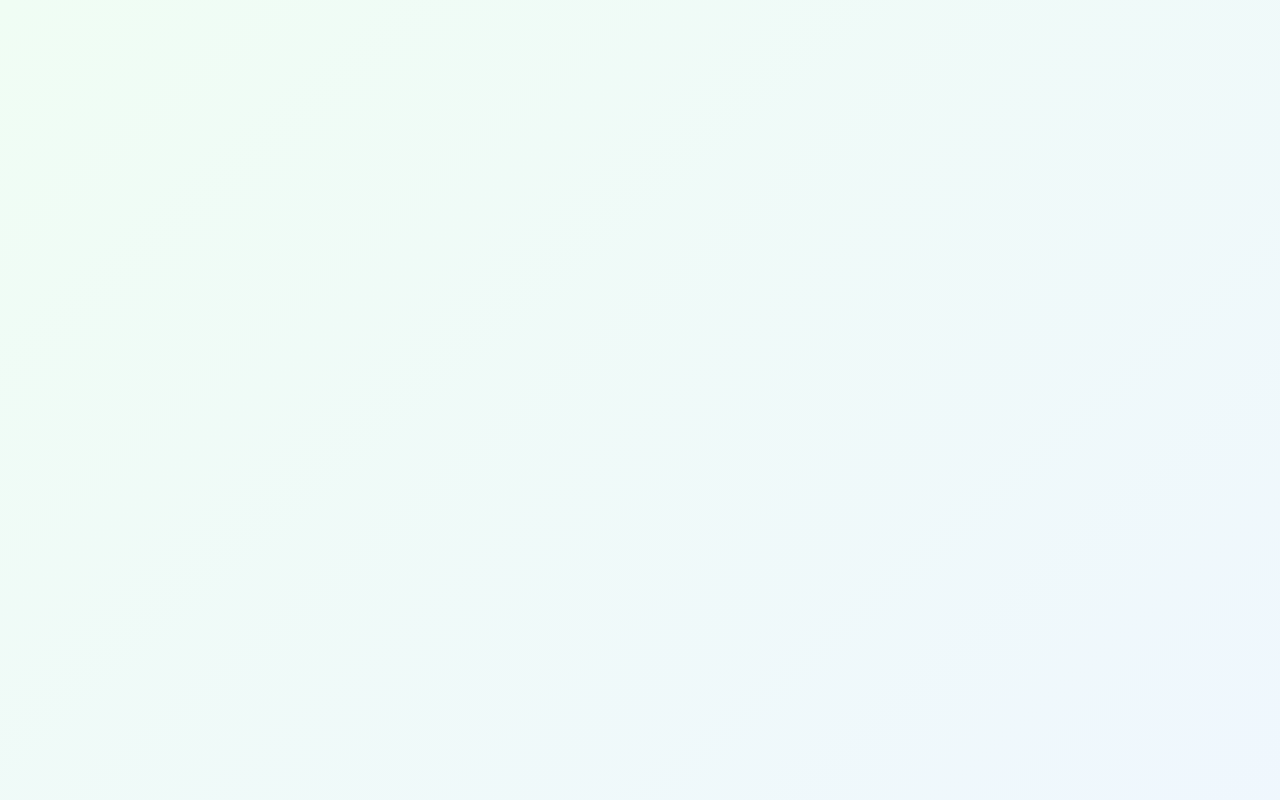
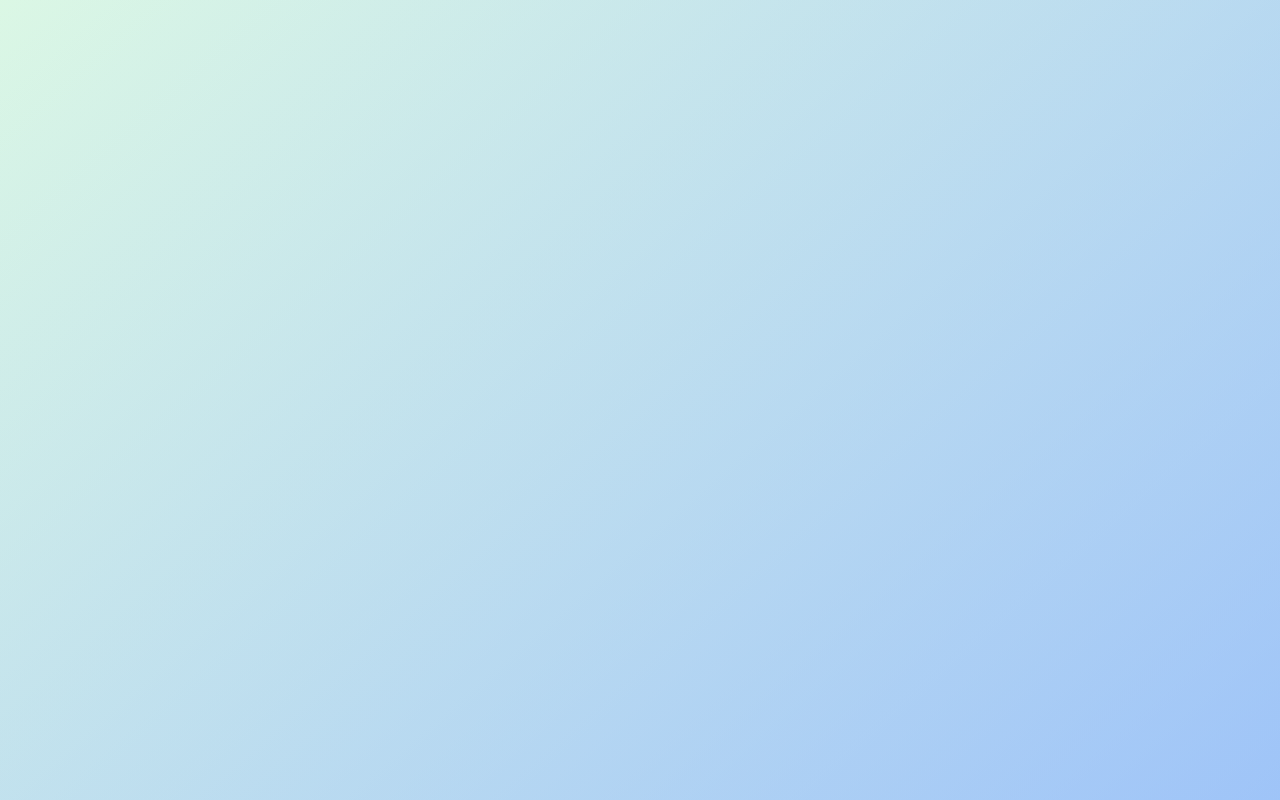
Before and after one commit to Saachi30/Hackaurora-vjti, a React (Create React App) app: page / in a window 1280 px wide. Shown: the top 800 px of the page. Built offline with nearby package versions, Linux system fonts and the light colour scheme.

Commit message:
dashboard

```diff
--- a/src/pages/consumer/Dashboard.jsx
+++ b/src/pages/consumer/Dashboard.jsx
@@ -89,7 +89,7 @@ export const ConsumerDashboard = () => {
   ];
 
   return (
-    <div className="min-h-screen bg-gradient-to-br from-green-50 to-blue-50 pt-2 flex flex-col gap-7 ">
+    <div className="min-h-screen bg-gradient-to-br from-green-500/10 to-blue-500/50 pt-2 flex flex-col gap-7 ">
       <Header />
       <motion.div
         initial={{ opacity: 0, y: 20 }}
```
